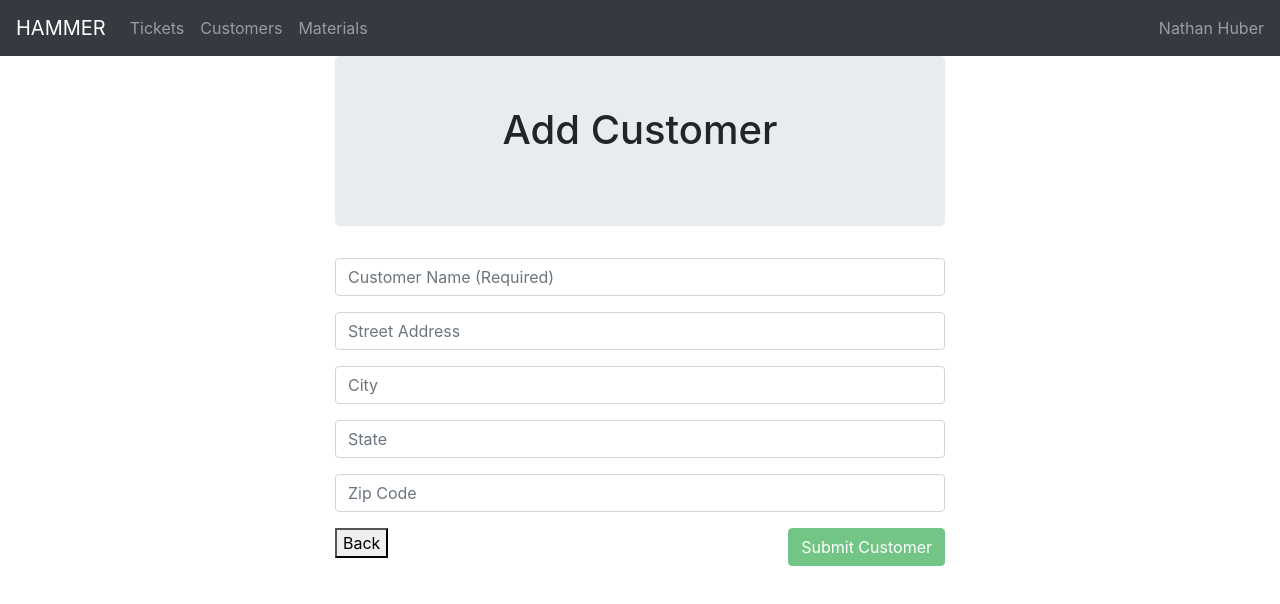
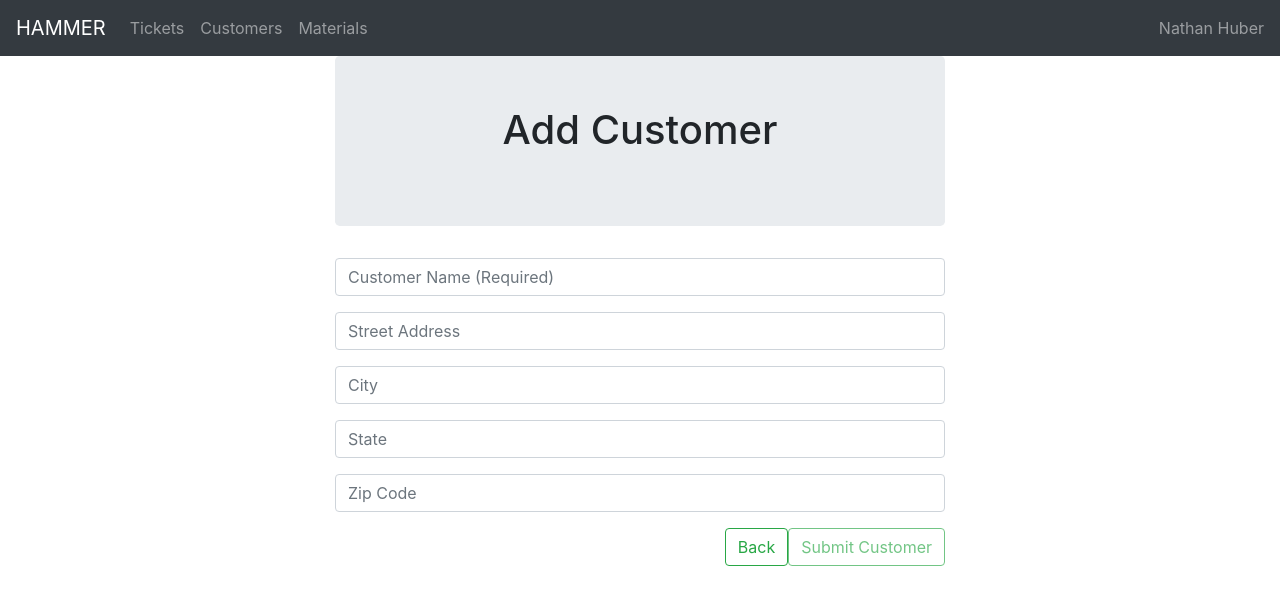
Before and after one commit to OnTheRocks/HAMMER, a React (Create React App) app in the folder client/: page /Newcustomers in a window 1280 px wide. Shown: the top 604 px of the page. Built offline with nearby package versions, Linux system fonts and the light colour scheme; no server answers.

Commit message:
Worked with Customers/NewCustomers pages.

```diff
--- a/client/src/components/Form/index.js
+++ b/client/src/components/Form/index.js
@@ -28,7 +28,7 @@ export function TextArea(props) {
 
 export function FormBtn(props) {
   return (
-    <button {...props} style={{ float: "right", marginBottom: 10 }} className="btn btn-success">
+    <button {...props} style={{ float: "right", marginBottom: 10 }} className="btn btn-outline-success">
       {props.children}
     </button>
   );
--- a/client/src/components/pages/Customers.js
+++ b/client/src/components/pages/Customers.js
@@ -36,17 +36,12 @@ function Customers() {
 return (
   <Container fluid>
     <Row>
-      <Col size="md-6">
-        <Jumbotron>
-        <Link to="/NewCustomers"><h1>Add Customer</h1></Link>
-        </Jumbotron>
-
-      </Col>
-      <Col size="md-6 sm-2">
+    <div class="col-md-6 offset-md-3">
         <Jumbotron>
           <h1>Customers</h1>
         </Jumbotron>
           {customers.length ? (
+            <>
             <List>
               {customers.map(customers => (
                 <ListItem key={customers._id}>
@@ -59,10 +54,12 @@ return (
                 </ListItem>
               ))}
             </List>
+            <Link to="/NewCustomers" className="btn btn-outline-success float-right mt-4">Add Customer</Link>
+            </>
           ) : (
             <h3>No Results to Display</h3>
           )}
-        </Col>
+        </div>
       </Row>
     </Container>
   );
--- a/client/src/components/pages/NewCustomers.js
+++ b/client/src/components/pages/NewCustomers.js
@@ -6,6 +6,7 @@ import { Link } from "react-router-dom";
 import { Col, Row, Container } from "../Grid";
 import { List, ListItem } from "../List";
 import { Input, FormBtn } from "../Form";
+import { Button } from 'reactstrap';
 
 function NewCustomers() {
   //  Setting initial state
@@ -92,14 +93,12 @@ function NewCustomers() {
                 name="custZip"
                 placeholder="Zip Code"
               />
-              <button id="btn btn-success" >
-                  Back
-              </button>
               <FormBtn
                 disabled={!(formObject.custName)}
                 onClick={hadndleFormSubmit}>
                   Submit Customer
               </FormBtn>
+              <Link to="/Customers" className="btn btn-outline-success float-right">Back</Link>
             </form>
           </div>
          </Row>
```
